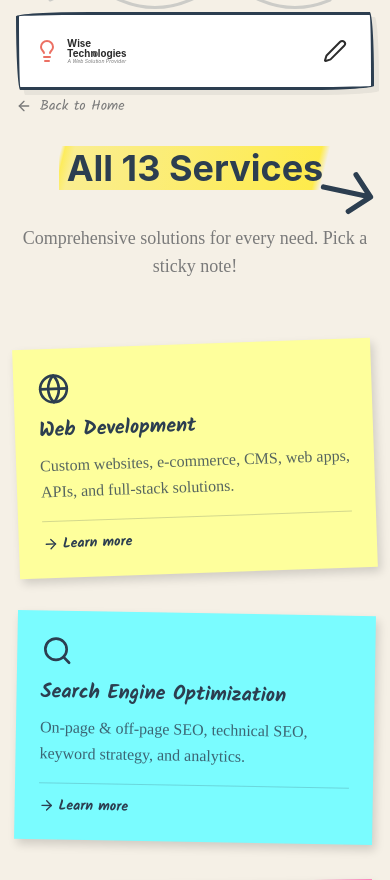
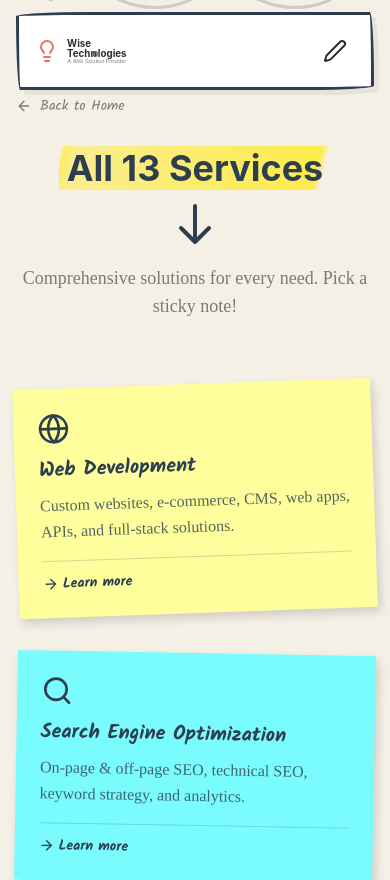
Before and after one commit to Motasaith/Wise-Technologies-, a Next.js app: page /services in a window 390 px wide. Shown: the top 880 px of the page. Built offline with nearby package versions, Linux system fonts and the light colour scheme.

Commit message:
Refactor Services and Features sections: restructure headings and SVG elements for improved layout and responsiveness

```diff
--- a/src/page-content/Services.tsx
+++ b/src/page-content/Services.tsx
@@ -174,12 +174,17 @@ export default function Services() {
           transition={{ duration: 0.6 }}
           className="text-center max-w-3xl mx-auto mb-16 relative"
         >
-          <h2 className="text-4xl md:text-5xl font-bold text-[#2c3e50] mb-4 inline-block relative" style={{ fontFamily: "'Kalam', cursive" }}>
-            <span className="highlight-yellow">All 13 Services</span>
-            <svg className="absolute -bottom-8 -right-12 w-16 h-16 text-[#2c3e50] transform rotate-12" fill="none" stroke="currentColor" viewBox="0 0 24 24">
+          <div className="inline-flex flex-col items-center gap-2 relative">
+            <h2 className="text-4xl md:text-5xl font-bold text-[#2c3e50] mb-0 inline-block relative" style={{ fontFamily: "'Kalam', cursive" }}>
+              <span className="highlight-yellow">All 13 Services</span>
+            </h2>
+            <svg className="md:hidden w-12 h-12 text-[#2c3e50] transform rotate-90" fill="none" stroke="currentColor" viewBox="0 0 24 24">
               <path strokeLinecap="round" strokeLinejoin="round" strokeWidth="2" d="M14 5l7 7m0 0l-7 7m7-7H3" />
             </svg>
-          </h2>
+            <svg className="hidden md:block absolute -bottom-8 -right-12 w-16 h-16 text-[#2c3e50] transform rotate-12" fill="none" stroke="currentColor" viewBox="0 0 24 24">
+              <path strokeLinecap="round" strokeLinejoin="round" strokeWidth="2" d="M14 5l7 7m0 0l-7 7m7-7H3" />
+            </svg>
+          </div>
           <p className="text-lg text-[var(--text-muted)] mt-4" style={{ fontFamily: "'Architects Daughter', cursive" }}>
             Comprehensive solutions for every need. Pick a sticky note!
           </p>
--- a/src/sections/Features.tsx
+++ b/src/sections/Features.tsx
@@ -106,13 +106,17 @@ export default function Features() {
 
       <div className="max-w-7xl mx-auto px-4 sm:px-6 lg:px-8">
         <div className="text-center max-w-3xl mx-auto mb-16 relative">
-          <h2 className="text-4xl md:text-5xl font-bold text-[#2c3e50] mb-4 inline-block relative" style={{ fontFamily: "'Kalam', cursive" }}>
-            <span className="highlight-pink">What we do best</span>
-            {/* Doodle arrow */}
-            <svg className="absolute -bottom-8 -right-12 w-16 h-16 text-[#2c3e50] transform rotate-12" fill="none" stroke="currentColor" viewBox="0 0 24 24">
+          <div className="inline-flex flex-col items-center gap-2 relative">
+            <h2 className="text-4xl md:text-5xl font-bold text-[#2c3e50] mb-0 inline-block relative" style={{ fontFamily: "'Kalam', cursive" }}>
+              <span className="highlight-pink">What we do best</span>
+            </h2>
+            <svg className="md:hidden w-12 h-12 text-[#2c3e50] transform rotate-90" fill="none" stroke="currentColor" viewBox="0 0 24 24">
               <path strokeLinecap="round" strokeLinejoin="round" strokeWidth="2" d="M14 5l7 7m0 0l-7 7m7-7H3" />
             </svg>
-          </h2>
+            <svg className="hidden md:block absolute -bottom-8 -right-12 w-16 h-16 text-[#2c3e50] transform rotate-12" fill="none" stroke="currentColor" viewBox="0 0 24 24">
+              <path strokeLinecap="round" strokeLinejoin="round" strokeWidth="2" d="M14 5l7 7m0 0l-7 7m7-7H3" />
+            </svg>
+          </div>
         </div>
 
         {/* Sticky Notes Grid */}
```
